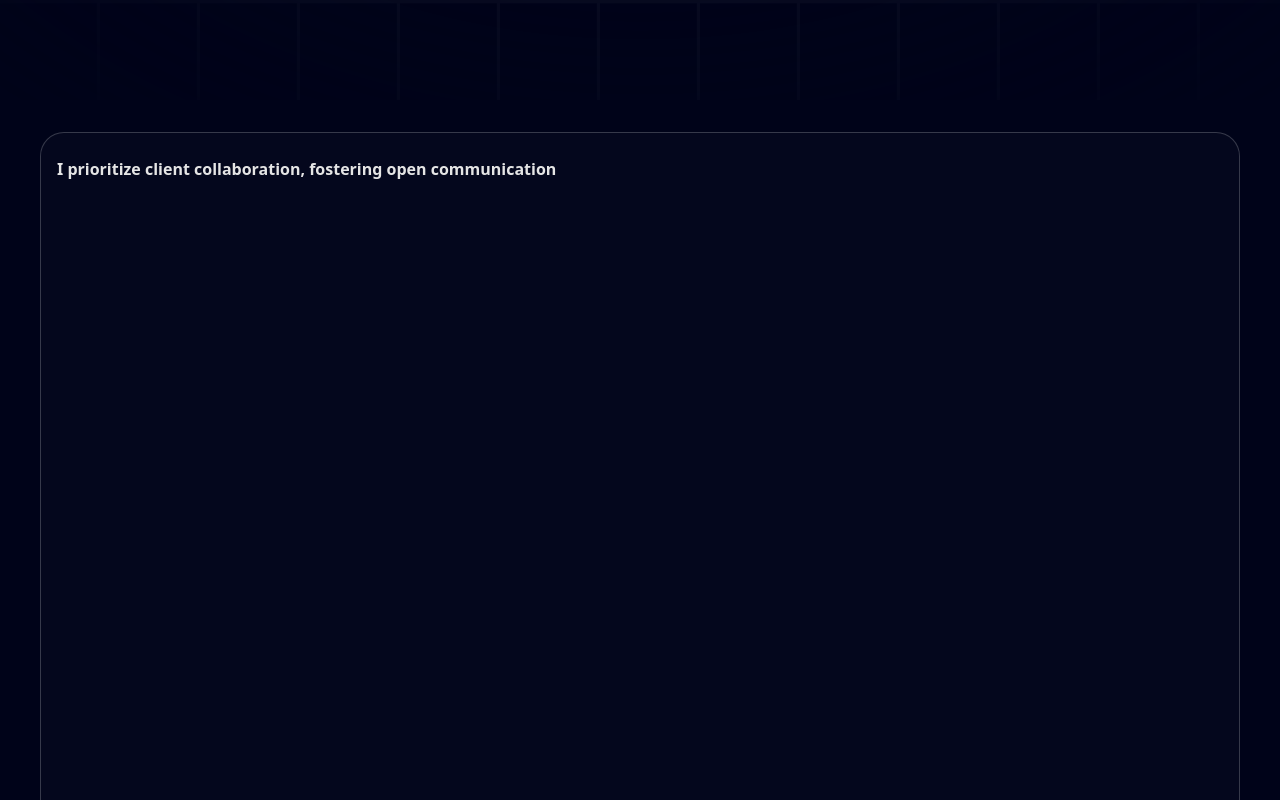
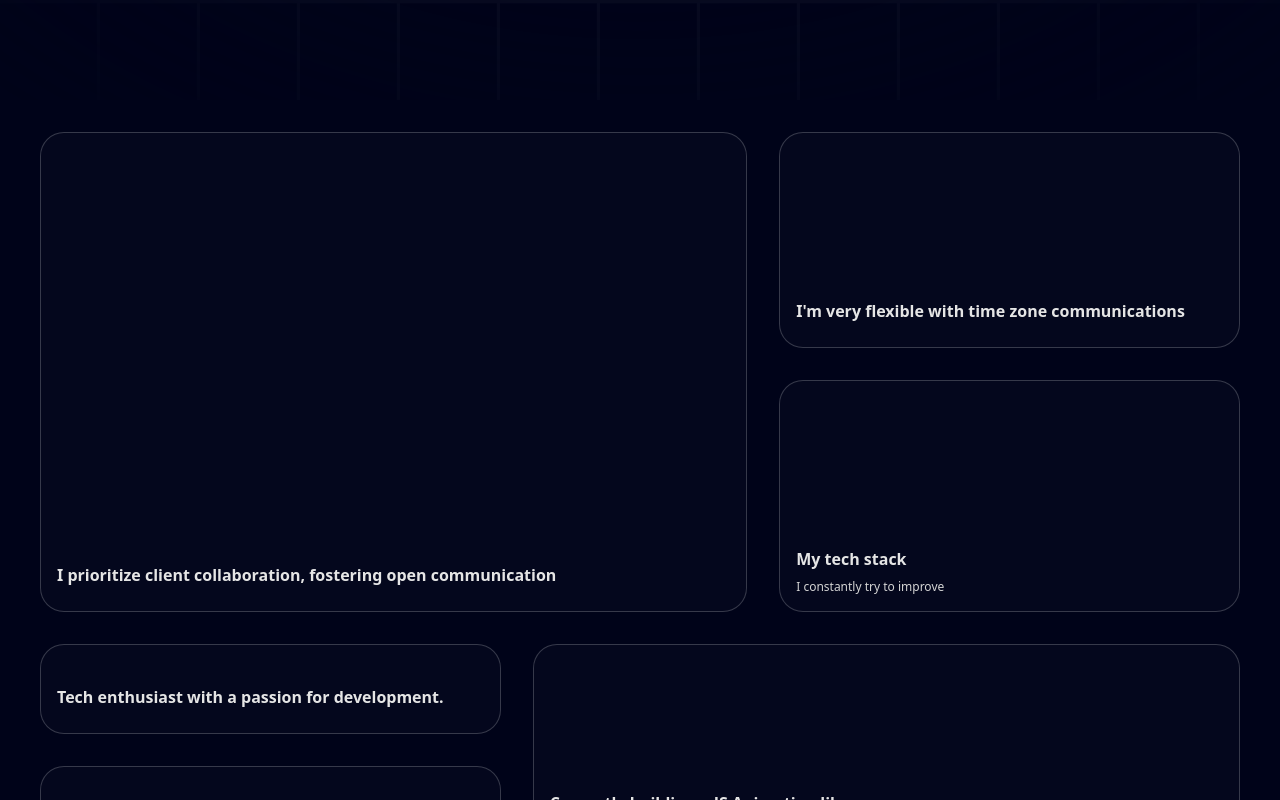
Before and after one commit to Imshivam1/Portfolio, a Next.js app: page / in a window 1280 px wide. Shown: the part 700-1500 px from the top of the page. Built offline with nearby package versions, Linux system fonts and the light colour scheme.

Commit message:
resloved with the grid size

```diff
--- a/components/ui/BentoGrid.tsx
+++ b/components/ui/BentoGrid.tsx
@@ -12,7 +12,7 @@
     <div
       className={cn(
         // Default classes for the grid layout
-        "grid md:auto-rows-[18rem] grid-cols-1 md:grid-cols-3 gap-4 max-w-7xl mx-auto ",
+        "grid grid-cols-1 md:grid-cols-6 lg:grid-cols-5 md:grid-row-7 gap-4 lg:gap-8 mx-auto",
         className // Merges the custom className passed via props
       )}
     >
@@ -51,10 +51,12 @@
         className // Merges any custom className passed via props
       )}
       style={{
-        background: 'rgb(4,7,29)',
-        backgroundColor: 'gradient...'
+        background: "rgb(4,7,29)",
+        backgroundColor:
+          "linear-gradient(90deg, rgba(4,7,29,1) 0%, rgba(12,14,35,1) 100%)",
       }}
     >
+      <div className={`${id=== 6} && 'flex justify-center`}></div>
       <div className="group-hover/bento:translate-x-2 transition duration-200">
         <div className="font-sans font-bold text-neutral-600 dark:text-neutral-200 mb-2 mt-2">
           {title} {/* Title of the grid item */}
```
